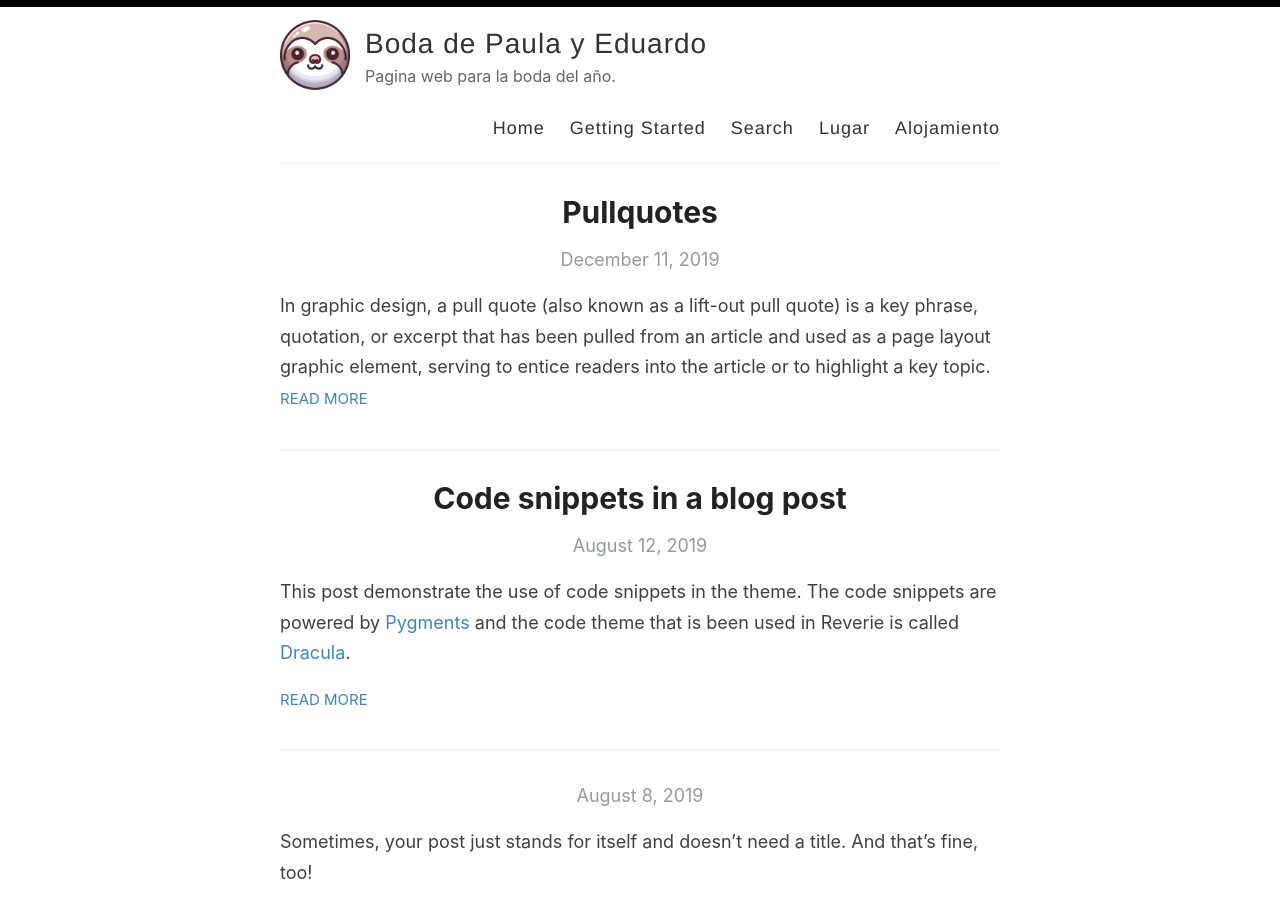
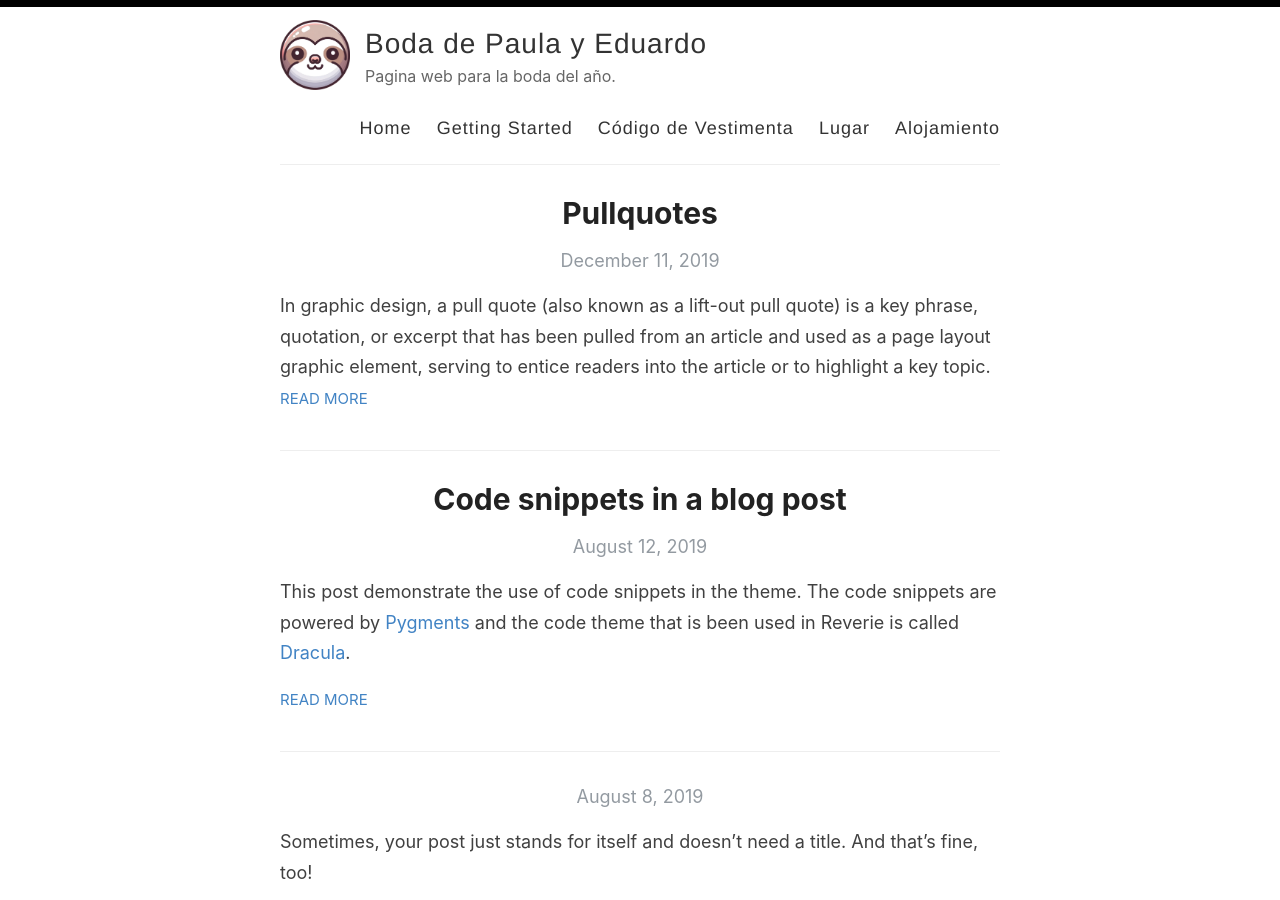
Before and after one commit to boda-paula-y-eduardo/boda-paula-eduardo, a Jekyll site: the page built from index.html, in a window 1280 px wide and 900 px high. Built offline with Jekyll 4.4.1, drawn with Linux system fonts in a browser that asks for light colours; the list of posts is cut into pages by our own code.

Commit message:
Update default.html

```diff
--- a/_layouts/default.html
+++ b/_layouts/default.html
@@ -30,7 +30,7 @@
             <nav>
               <a href="{{ site.baseurl }}/">Home</a>
               <a href="{{ site.baseurl }}/getting-started">Getting Started</a>
-              <a href="{{ site.baseurl }}/search">Search</a>
+              <a href="{{ site.baseurl }}/codigo-vestimenta">Código de Vestimenta</a>
               <a href="{{ site.baseurl }}/lugar">Lugar</a>
               <a href="{{ site.baseurl }}/alojamiento">Alojamiento</a>
             </nav>
```
